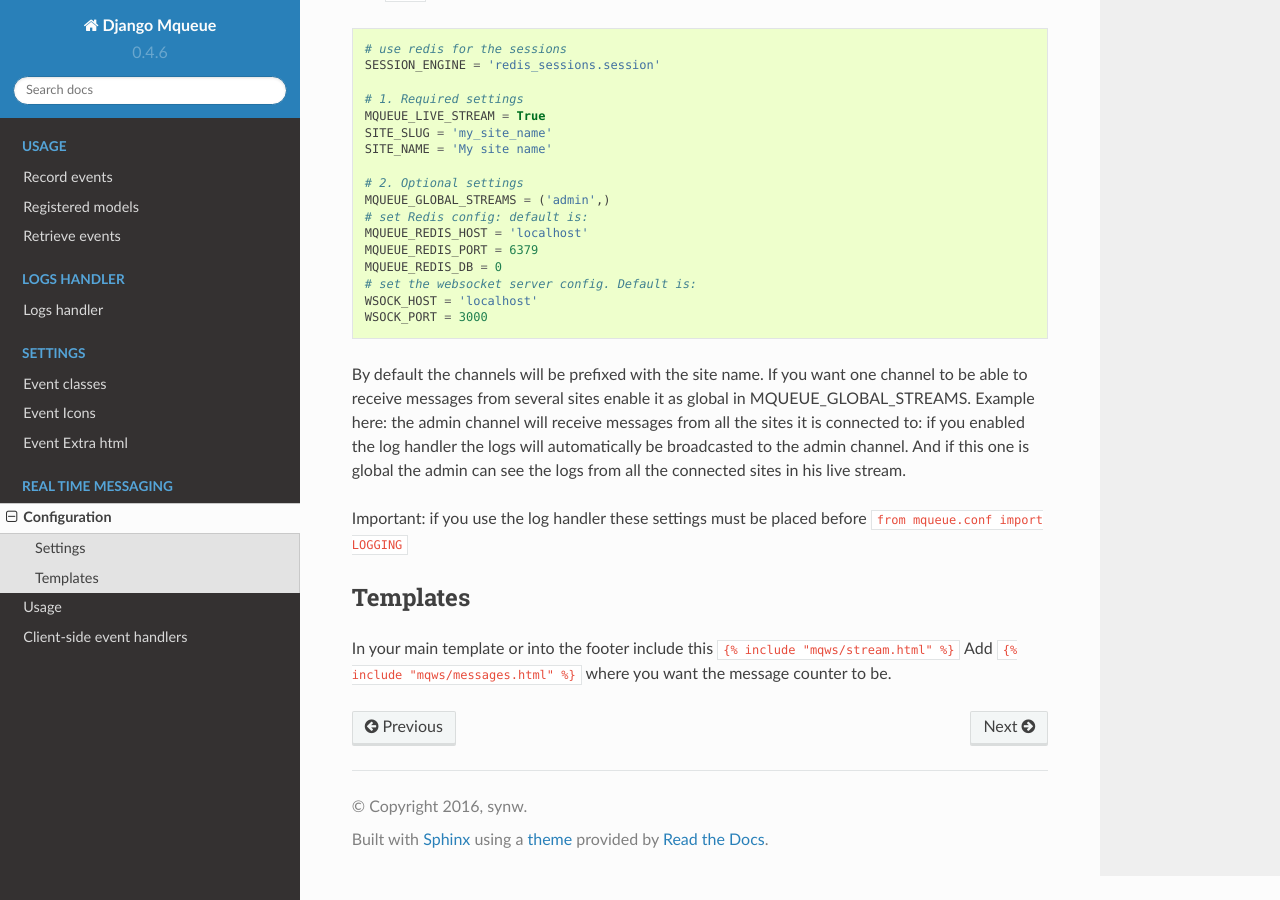
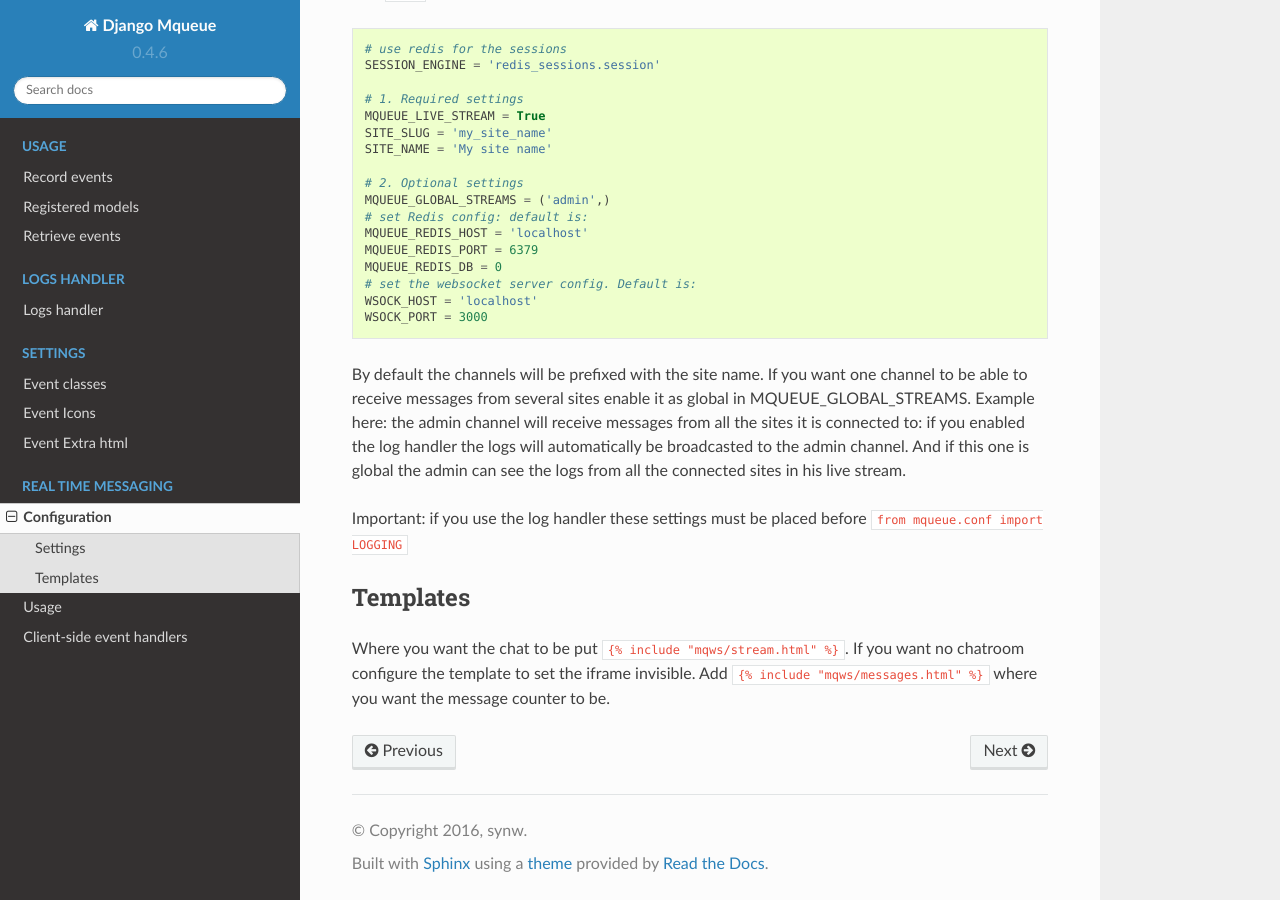
Before and after one commit to synw/django-mqueue, a Sphinx documentation site: the page built from docs/realtime/configuration.rst, in a window 1280 px wide and 900 px high, scrolled down 669 px. Built offline with Sphinx 7.4.7 and the Read the Docs theme 2.0.0, drawn with Linux system fonts in a browser that asks for light colours.

Commit message:
Doc update

```diff
--- a/docs/realtime/configuration.rst
+++ b/docs/realtime/configuration.rst
@@ -54,5 +54,6 @@ Important: if you use the log handler these settings must be placed before ``fro
 Templates
 ~~~~~~~~~
 
-In your main template or into the footer include this ``{% include "mqws/stream.html" %}``
+Where you want the chat to be put ``{% include "mqws/stream.html" %}``. If you want no chatroom configure the
+template to set the iframe invisible.
 Add ``{% include "mqws/messages.html" %}`` where you want the message counter to be.
```
